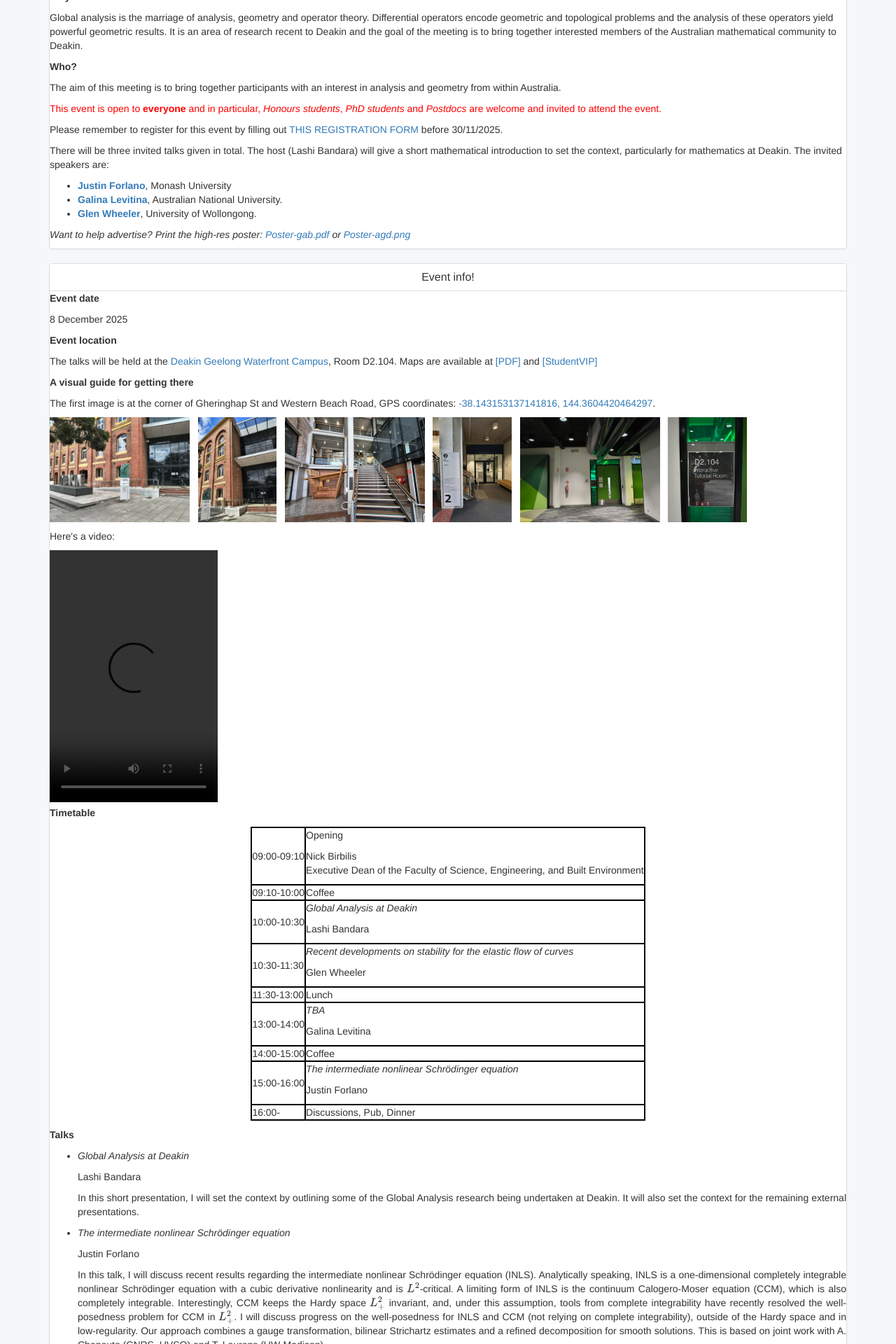
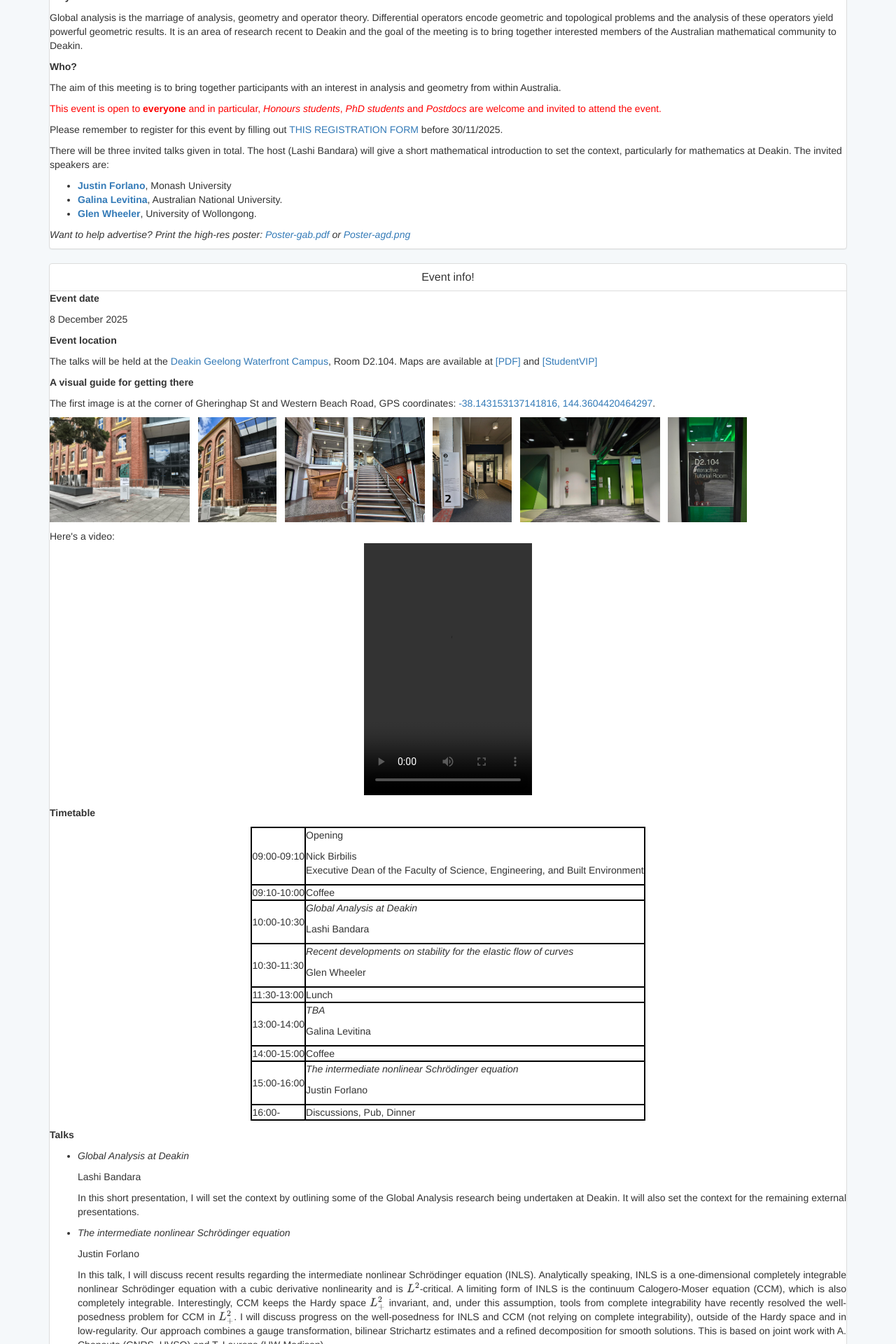
Before and after one commit to lashi-bandara/lashi-bandara.github.io, a Jekyll site: the page built from toc/outreach/events/analysisandgeometrydeakin.html, in a window 1280 px wide. Shown: the part 2093-4013 px from the top of the page at 70% size. Built offline with Jekyll 4.4.1, drawn with Linux system fonts in a browser that asks for light colours; grey boxes are pictures that could not be loaded.

Commit message:
Centred video

```diff
--- a/toc/outreach/events/analysisandgeometrydeakin.html
+++ b/toc/outreach/events/analysisandgeometrydeakin.html
@@ -126,13 +126,14 @@ The first image is at the corner of Gheringhap St and Western Beach Road, GPS co
 <p></p>
 
 Here's a video:
-<p></p>
 
+<p style="text-align:center;" >
 <video width="240" height="360" controls>
   <source  src="agd2025/navi.mp4" controls="">
 
   Your browser does not support the video tag.
 </video>
+</p>
 
 <p id="timetable"><b> Timetable </b></p>
 
```
